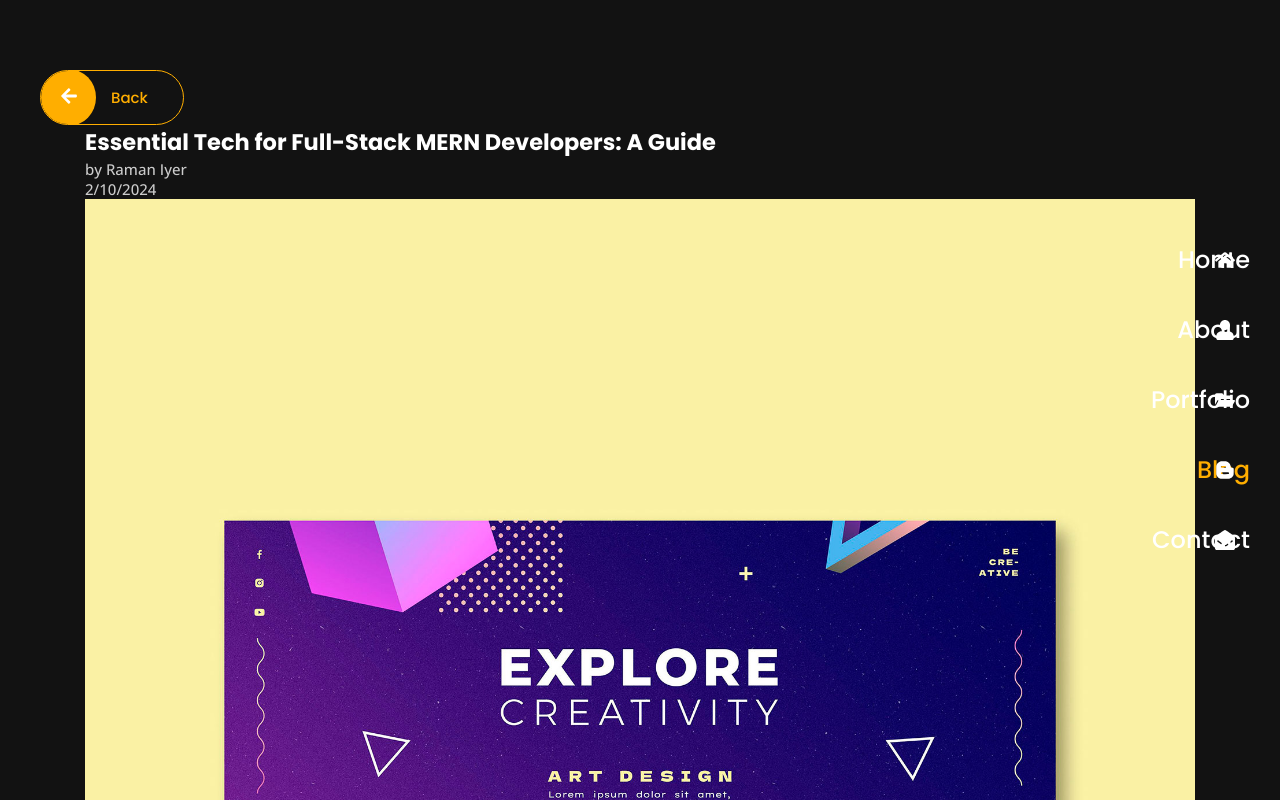
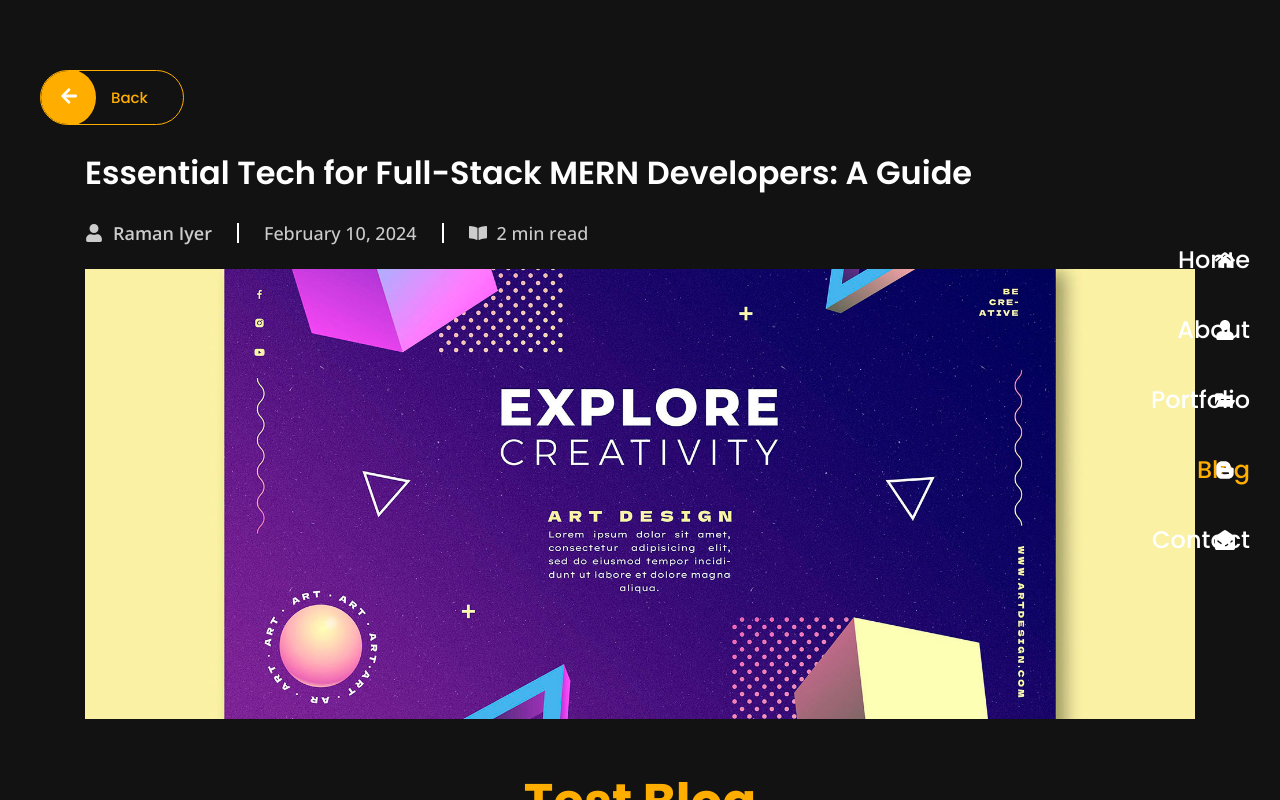
Before and after one commit to ramaniyer8195/raman-portfolio-website, a React (Vite) app: page /blog/2 in a window 1280 px wide. Shown: the top 800 px of the page. Built offline with nearby package versions, Linux system fonts and the light colour scheme.

Commit message:
Basic Blog Details Component Added

```diff
--- a/src/app.tsx
+++ b/src/app.tsx
@@ -7,6 +7,7 @@ import Portfolio from "./pages/portfolio/portfolio";
 import Blog from "./pages/blog/blog";
 import Contact from "./pages/contact/contact";
 import BlogDetails from "./pages/blog-details/blog-details";
+import ScrollToTop from "./components/scroll-to-top/scroll-to-top";
 
 function App() {
   return (
@@ -20,6 +21,7 @@ function App() {
         <Route path="blog/:blogId" element={<BlogDetails />} />
         <Route path="contact" element={<Contact />} />
       </Routes>
+      <ScrollToTop />
     </BrowserRouter>
   );
 }
--- /dev/null
+++ b/src/components/scroll-to-top/scroll-to-top.tsx
@@ -0,0 +1,14 @@
+import { useEffect } from "react";
+import { useLocation } from "react-router-dom";
+
+const ScrollToTop = () => {
+  const { pathname } = useLocation();
+
+  useEffect(() => {
+    window.scrollTo(0, 0);
+  }, [pathname]);
+
+  return <></>;
+};
+
+export default ScrollToTop;
--- a/src/pages/blog-details/blog-details.css
+++ b/src/pages/blog-details/blog-details.css
@@ -0,0 +1,61 @@
+.blog__details-title {
+  font-size: var(--h2-font-size);
+  font-weight: var(--weight-600);
+  margin-block: 24px;
+}
+
+.publish__details {
+  display: flex;
+  column-gap: 25px;
+  font-size: var(--large-font-size);
+  align-items: center;
+}
+
+.vertical__separator {
+  height: 20px;
+  width: 2px;
+  background-color: var(--text-white);
+}
+
+.blog__author {
+  display: flex;
+  align-items: center;
+  column-gap: 10px;
+  font-weight: var(--weight-600);
+}
+
+.blog__read-time {
+  display: flex;
+  align-items: center;
+  column-gap: 10px;
+}
+
+.blog__details-img {
+  width: 100%;
+  height: 450px;
+  object-fit: cover;
+  margin-block: 24px;
+}
+
+.related__blogs-grid {
+  grid-template-columns: repeat(2, 1fr);
+}
+
+.blog__details-content {
+  margin-bottom: 40px;
+}
+
+.related__blog-header {
+  margin-block: 24px;
+  display: flex;
+  justify-content: space-between;
+}
+
+.related__blog-title {
+  font-size: var(--h3-font-size);
+  font-weight: var(--weight-600);
+}
+
+.view__all {
+  width: 150px;
+}
--- a/src/pages/blog-details/blog-details.tsx
+++ b/src/pages/blog-details/blog-details.tsx
@@ -1,19 +1,57 @@
 import { Link, useParams } from "react-router-dom";
 import "./blog-details.css";
-import { useEffect, useState } from "react";
+import { useEffect, useState, Children, isValidElement } from "react";
 import { BLOGS } from "../../constants/data";
-import { FaArrowLeft } from "react-icons/fa";
+import { FaArrowLeft, FaBookOpen, FaUser } from "react-icons/fa";
 import { BlogItem } from "../blog/blog.interfaces";
+import Share from "./share/share";
+import BlogCard from "../blog/blog-card/blog-card";
 
 const BlogDetails = () => {
   const { blogId } = useParams();
   const [blog, setBlog] = useState<BlogItem>();
+  const [readTime, setReadTime] = useState("0");
+  const [relatedBlogs, setRelatedBlogs] = useState<BlogItem[]>([]);
 
   useEffect(() => {
+    setRelatedBlogs(BLOGS.filter((blog) => blog.id !== blogId).slice(0, 2));
     const selectedBlog = BLOGS.find((blog) => blog.id === blogId);
 
     setBlog(selectedBlog);
-  }, []);
+    if (selectedBlog) {
+      const words = extractWordsFromJsx(selectedBlog.content);
+
+      setReadTime((words.length / 200).toFixed(0));
+    }
+  }, [blogId]);
+
+  const extractWordsFromJsx = (jsxElement: JSX.Element) => {
+    const words: string[] = [];
+
+    // Recursive function to traverse JSX element tree
+    const traverse = (element: JSX.Element) => {
+      Children.toArray(element.props.children).forEach((child) => {
+        if (typeof child === "string") {
+          words.push(...child.split(/\s+/));
+        } else if (isValidElement(child)) {
+          traverse(child);
+        }
+      });
+    };
+
+    traverse(jsxElement);
+
+    return words;
+  };
+
+  const getDisplayDate = (date: Date) => {
+    const options: Intl.DateTimeFormatOptions = {
+      year: "numeric",
+      month: "long",
+      day: "numeric",
+    };
+    return new Intl.DateTimeFormat("en-US", options).format(date);
+  };
 
   return (
     <section className="blog__details section">
@@ -26,21 +64,53 @@ const BlogDetails = () => {
         </button>
       </Link>
 
+      <div className="portfolio__details-container container">
         {blog && (
-        <div className="portfolio__details-container container">
+          <>
             <h2 className="blog__details-title">{blog.title}</h2>
             <div className="publish__details">
               <div className="blog__author">
-              by <span>{blog.author}</span>
+                <FaUser className="blog__author-icon" />{" "}
+                <span>{blog.author}</span>
               </div>
+
+              <div className="vertical__separator"></div>
+
               <div className="blog__publish-date">
-              {blog.publishedAt.toLocaleDateString()}
+                {getDisplayDate(blog.publishedAt)}
+              </div>
+
+              <div className="vertical__separator"></div>
+
+              <div className="blog__read-time">
+                <FaBookOpen /> {readTime} min read
               </div>
             </div>
             <img src={blog.img} alt="" className="blog__details-img" />
             <div className="blog__details-content">{blog.content}</div>
+          </>
+        )}
+
+        <div className="share__container">
+          <Share />
         </div>
-      )}
+
+        <div className="related__blog-container">
+          <div className="related__blog-header">
+            <h3 className="related__blog-title">Related Blogs</h3>
+            <Link to="/blog">
+              <button className="button button__categories view__all">
+                View All
+              </button>
+            </Link>
+          </div>
+          <div className="related__blogs-grid grid">
+            {relatedBlogs.map((blog) => (
+              <BlogCard blog={blog} key={blog.id} />
+            ))}
+          </div>
+        </div>
+      </div>
     </section>
   );
 };
--- /dev/null
+++ b/src/pages/blog-details/share/share.css
@@ -0,0 +1,27 @@
+.share__socials {
+  display: flex;
+  justify-content: center;
+  column-gap: 16px;
+}
+
+.share__social-link {
+  background-color: var(--container-color);
+  color: var(--title-color);
+  width: 40px;
+  height: 40px;
+  border-radius: 50%;
+  text-align: center;
+  line-height: 44px;
+  transition: all 0.3s ease;
+}
+
+.share__social-link:hover {
+  background-color: var(--primary-color);
+}
+
+.share__title {
+  font-size: var(--h3-font-size);
+  font-weight: var(--weight-600);
+  margin-block: 24px;
+  text-align: center;
+}
--- /dev/null
+++ b/src/pages/blog-details/share/share.tsx
@@ -0,0 +1,43 @@
+import {
+  FaFacebookF,
+  FaWhatsapp,
+  FaLinkedinIn,
+  FaRedditAlien,
+  FaHackerNews,
+  FaLink,
+} from "react-icons/fa";
+import "./share.css";
+import { FaXTwitter } from "react-icons/fa6";
+
+const Share = () => {
+  return (
+    <>
+      <h3 className="share__title">Share</h3>
+      <div className="share__socials">
+        <a href="#" className="share__social-link">
+          <FaLink />
+        </a>
+        <a href="#" className="share__social-link">
+          <FaLinkedinIn />
+        </a>
+        <a href="#" className="share__social-link">
+          <FaXTwitter />
+        </a>
+        <a href="#" className="share__social-link">
+          <FaFacebookF />
+        </a>
+        <a href="#" className="share__social-link">
+          <FaRedditAlien />
+        </a>
+        <a href="#" className="share__social-link">
+          <FaWhatsapp />
+        </a>
+        <a href="#" className="share__social-link">
+          <FaHackerNews />
+        </a>
+      </div>
+    </>
+  );
+};
+
+export default Share;
```
Lines whose indentation alone changed are shown as unchanged.
